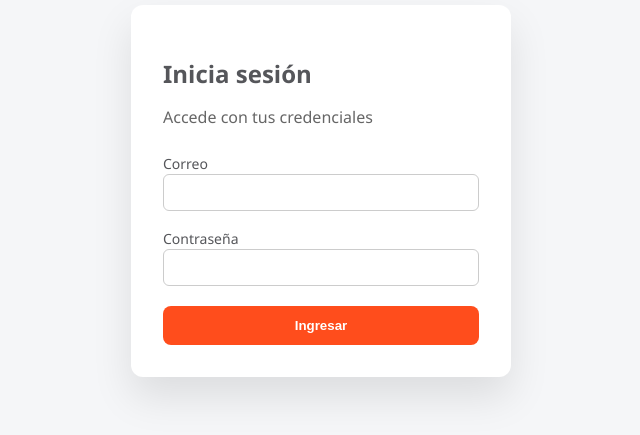
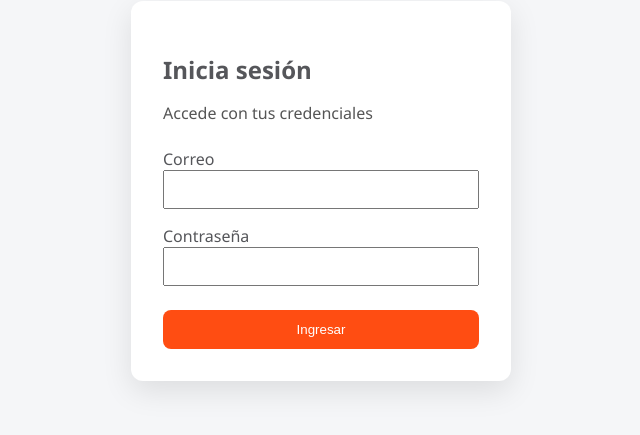
Before and after one commit to jose-rivera-aralo/erp-terminal-nld, a Next.js app: page /login in a window 1280 px wide. Shown: the part 209-644 px from the top of the page, without its empty margins (319-959 px from the left). Built offline with nearby package versions, Linux system fonts and the light colour scheme; no server answers.

Commit message:
Elimina auth-helpers y corrige login con supabase-js

```diff
--- a/app/login/page.tsx
+++ b/app/login/page.tsx
@@ -2,12 +2,7 @@
 
 import { useState } from 'react'
 import { useRouter } from 'next/navigation'
-import { createClient } from '@supabase/supabase-js'
-
-const supabase = createClient(
-  process.env.NEXT_PUBLIC_SUPABASE_URL!,
-  process.env.NEXT_PUBLIC_SUPABASE_ANON_KEY!
-)
+import { supabase } from '@/lib/supabaseClient'
 
 export default function LoginPage() {
   const router = useRouter()
@@ -22,7 +17,6 @@ export default function LoginPage() {
     setLoading(true)
     setError(null)
 
-    try {
     const { error } = await supabase.auth.signInWithPassword({
       email,
       password,
@@ -30,16 +24,12 @@ export default function LoginPage() {
 
     if (error) {
       setError(error.message)
+      setLoading(false)
       return
     }
 
-      // 🔴 CLAVE: redirección correcta después de login
-      router.replace('/inicio')
-    } catch (err) {
-      setError('Error inesperado al iniciar sesión')
-    } finally {
-        setLoading(false)
-    }
+    router.push('/inicio')
+    router.refresh()
   }
 
   return (
@@ -56,51 +46,37 @@ export default function LoginPage() {
         onSubmit={handleLogin}
         style={{
           width: 380,
-          background: '#ffffff',
           padding: 32,
+          background: '#fff',
           borderRadius: 12,
-          boxShadow: '0 20px 40px rgba(0,0,0,0.1)',
+          boxShadow: '0 10px 30px rgba(0,0,0,0.1)',
         }}
       >
         <h2 style={{ marginBottom: 8 }}>Inicia sesión</h2>
-        <p style={{ marginBottom: 24, color: '#666' }}>
+        <p style={{ marginBottom: 24, color: '#555' }}>
           Accede con tus credenciales
         </p>
 
-        <label style={{ fontSize: 14 }}>Correo</label>
+        <label>Correo</label>
         <input
           type="email"
           value={email}
           onChange={(e) => setEmail(e.target.value)}
           required
-          style={{
-            width: '100%',
-            padding: 10,
-            marginBottom: 16,
-            borderRadius: 6,
-            border: '1px solid #ccc',
-          }}
+          style={{ width: '100%', marginBottom: 16, padding: 10 }}
         />
 
-        <label style={{ fontSize: 14 }}>Contraseña</label>
+        <label>Contraseña</label>
         <input
           type="password"
           value={password}
           onChange={(e) => setPassword(e.target.value)}
           required
-          style={{
-            width: '100%',
-            padding: 10,
-            marginBottom: 20,
-            borderRadius: 6,
-            border: '1px solid #ccc',
-          }}
+          style={{ width: '100%', marginBottom: 24, padding: 10 }}
         />
 
         {error && (
-          <p style={{ color: 'red', marginBottom: 12, fontSize: 14 }}>
-            {error}
-          </p>
+          <p style={{ color: 'red', marginBottom: 16 }}>{error}</p>
         )}
 
         <button
@@ -109,15 +85,14 @@ export default function LoginPage() {
           style={{
             width: '100%',
             padding: 12,
+            background: '#ff4d12',
+            color: '#fff',
+            border: 'none',
             borderRadius: 8,
-            border: 'none',
-            background: loading ? '#ff9c7a' : '#ff4d1c',
-            color: '#fff',
-            fontWeight: 600,
-            cursor: loading ? 'not-allowed' : 'pointer',
+            cursor: 'pointer',
           }}
         >
-          {loading ? 'Ingresando...' : 'Ingresar'}
+          {loading ? 'Ingresando…' : 'Ingresar'}
         </button>
       </form>
     </div>
```
Lines whose indentation alone changed are shown as unchanged.
